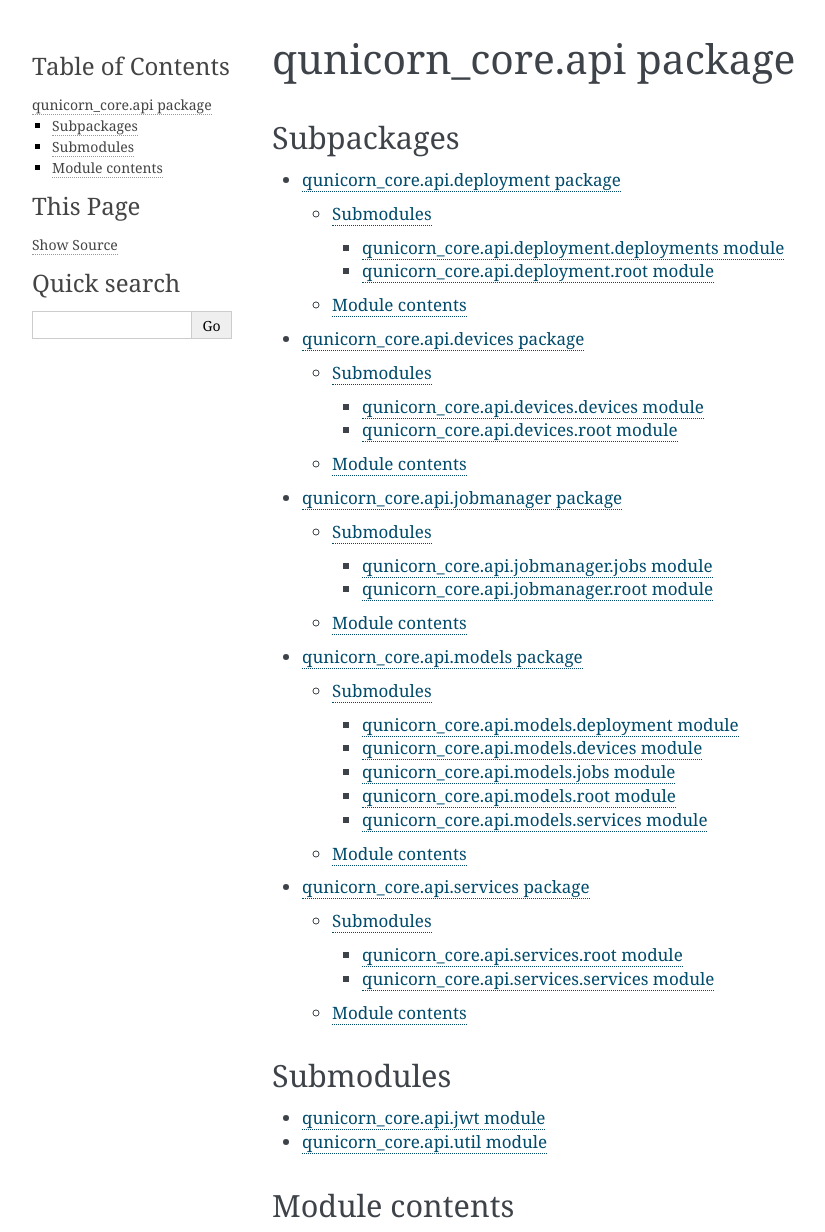
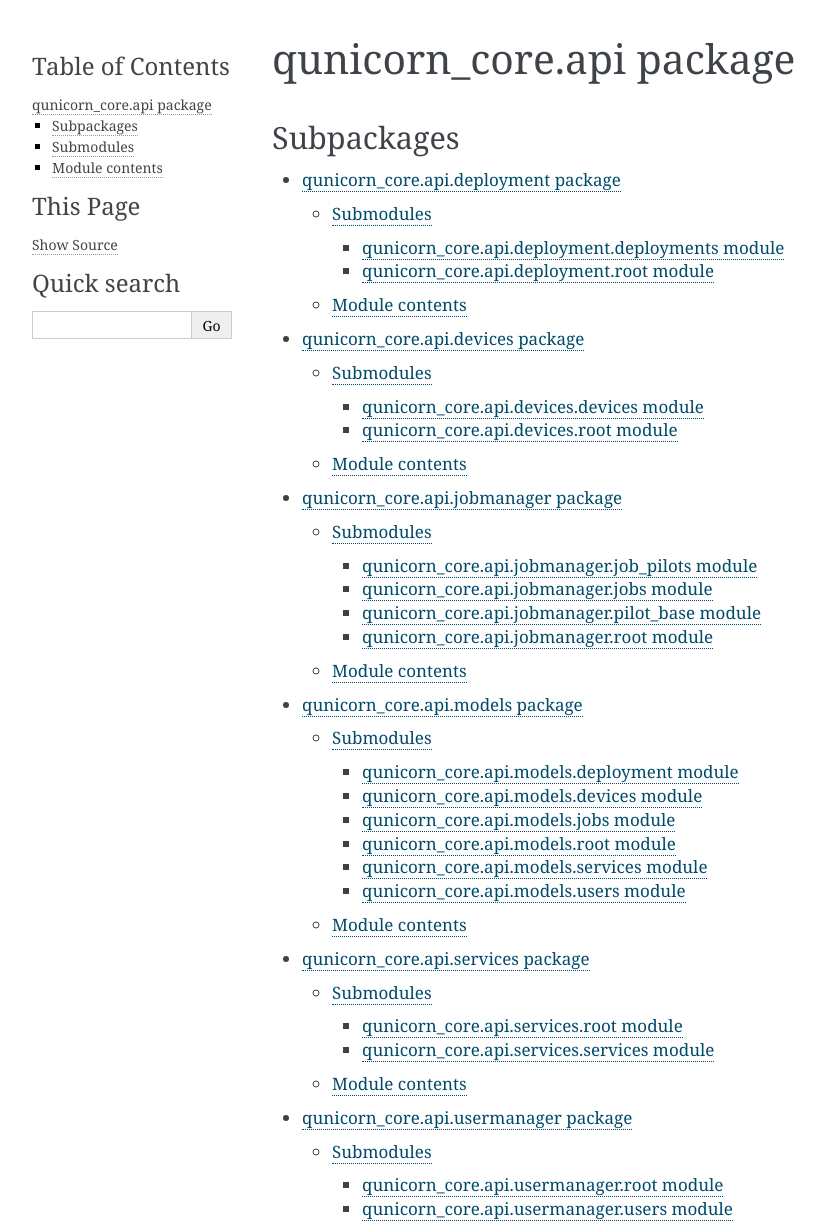
Before and after one commit to qunicorn/qunicorn-core, a Sphinx documentation site: the page built from docs/source/qunicorn_core.api.rst, in a window 1280 px wide, cut to the strip 0-1232 px from the top of the page. Shown: the whole strip, without its empty margins (148-973 px from the left). Built offline with Sphinx 7.4.7, drawn with Linux system fonts in a browser that asks for light colours.

Commit message:
updated documentation and dockerfile

```diff
--- /dev/null
+++ b/docs/source/qunicorn_core.api.jobmanager.job_pilots.rst
@@ -0,0 +1,7 @@
+qunicorn\_core.api.jobmanager.job\_pilots module
+================================================
+
+.. automodule:: qunicorn_core.api.jobmanager.job_pilots
+   :members:
+   :undoc-members:
+   :show-inheritance:
--- /dev/null
+++ b/docs/source/qunicorn_core.api.jobmanager.pilot_base.rst
@@ -0,0 +1,7 @@
+qunicorn\_core.api.jobmanager.pilot\_base module
+================================================
+
+.. automodule:: qunicorn_core.api.jobmanager.pilot_base
+   :members:
+   :undoc-members:
+   :show-inheritance:
--- a/docs/source/qunicorn_core.api.jobmanager.rst
+++ b/docs/source/qunicorn_core.api.jobmanager.rst
@@ -7,7 +7,9 @@ Submodules
 .. toctree::
    :maxdepth: 4
 
+   qunicorn_core.api.jobmanager.job_pilots
    qunicorn_core.api.jobmanager.jobs
+   qunicorn_core.api.jobmanager.pilot_base
    qunicorn_core.api.jobmanager.root
 
 Module contents
--- a/docs/source/qunicorn_core.api.models.rst
+++ b/docs/source/qunicorn_core.api.models.rst
@@ -12,6 +12,7 @@ Submodules
    qunicorn_core.api.models.jobs
    qunicorn_core.api.models.root
    qunicorn_core.api.models.services
+   qunicorn_core.api.models.users
 
 Module contents
 ---------------
--- /dev/null
+++ b/docs/source/qunicorn_core.api.models.users.rst
@@ -0,0 +1,7 @@
+qunicorn\_core.api.models.users module
+======================================
+
+.. automodule:: qunicorn_core.api.models.users
+   :members:
+   :undoc-members:
+   :show-inheritance:
--- a/docs/source/qunicorn_core.api.rst
+++ b/docs/source/qunicorn_core.api.rst
@@ -12,6 +12,7 @@ Subpackages
    qunicorn_core.api.jobmanager
    qunicorn_core.api.models
    qunicorn_core.api.services
+   qunicorn_core.api.usermanager
 
 Submodules
 ----------
--- /dev/null
+++ b/docs/source/qunicorn_core.api.usermanager.root.rst
@@ -0,0 +1,7 @@
+qunicorn\_core.api.usermanager.root module
+==========================================
+
+.. automodule:: qunicorn_core.api.usermanager.root
+   :members:
+   :undoc-members:
+   :show-inheritance:
--- /dev/null
+++ b/docs/source/qunicorn_core.api.usermanager.users.rst
@@ -0,0 +1,7 @@
+qunicorn\_core.api.usermanager.users module
+===========================================
+
+.. automodule:: qunicorn_core.api.usermanager.users
+   :members:
+   :undoc-members:
+   :show-inheritance:
--- /dev/null
+++ b/docs/source/qunicorn_core.celery.rst
@@ -0,0 +1,7 @@
+qunicorn\_core.celery module
+============================
+
+.. automodule:: qunicorn_core.celery
+   :members:
+   :undoc-members:
+   :show-inheritance:
--- /dev/null
+++ b/docs/source/qunicorn_core.celery_worker.rst
@@ -0,0 +1,7 @@
+qunicorn\_core.celery\_worker module
+====================================
+
+.. automodule:: qunicorn_core.celery_worker
+   :members:
+   :undoc-members:
+   :show-inheritance:
--- /dev/null
+++ b/docs/source/qunicorn_core.db.models.deployments.rst
@@ -0,0 +1,7 @@
+qunicorn\_core.db.models.deployments module
+===========================================
+
+.. automodule:: qunicorn_core.db.models.deployments
+   :members:
+   :undoc-members:
+   :show-inheritance:
--- /dev/null
+++ b/docs/source/qunicorn_core.db.models.jobs.rst
@@ -0,0 +1,7 @@
+qunicorn\_core.db.models.jobs module
+====================================
+
+.. automodule:: qunicorn_core.db.models.jobs
+   :members:
+   :undoc-members:
+   :show-inheritance:
--- a/docs/source/qunicorn_core.db.models.rst
+++ b/docs/source/qunicorn_core.db.models.rst
@@ -7,7 +7,9 @@ Submodules
 .. toctree::
    :maxdepth: 4
 
+   qunicorn_core.db.models.deployments
    qunicorn_core.db.models.example
+   qunicorn_core.db.models.jobs
 
 Module contents
 ---------------
--- a/docs/source/qunicorn_core.rst
+++ b/docs/source/qunicorn_core.rst
@@ -17,6 +17,8 @@ Submodules
 .. toctree::
    :maxdepth: 4
 
+   qunicorn_core.celery
+   qunicorn_core.celery_worker
    qunicorn_core.licenses
 
 Module contents
--- /dev/null
+++ b/docs/source/qunicorn_core.util.config.celery_config.rst
@@ -0,0 +1,7 @@
+qunicorn\_core.util.config.celery\_config module
+================================================
+
+.. automodule:: qunicorn_core.util.config.celery_config
+   :members:
+   :undoc-members:
+   :show-inheritance:
--- a/docs/source/qunicorn_core.util.config.rst
+++ b/docs/source/qunicorn_core.util.config.rst
@@ -7,6 +7,7 @@ Submodules
 .. toctree::
    :maxdepth: 4
 
+   qunicorn_core.util.config.celery_config
    qunicorn_core.util.config.smorest_config
    qunicorn_core.util.config.sqlalchemy_config
 
```
Also changed, not shown: docs/source/qunicorn_core.api.usermanager.rst (added, +19 -0 lines), tasks.py (+9 -10 lines), 1 other file.
